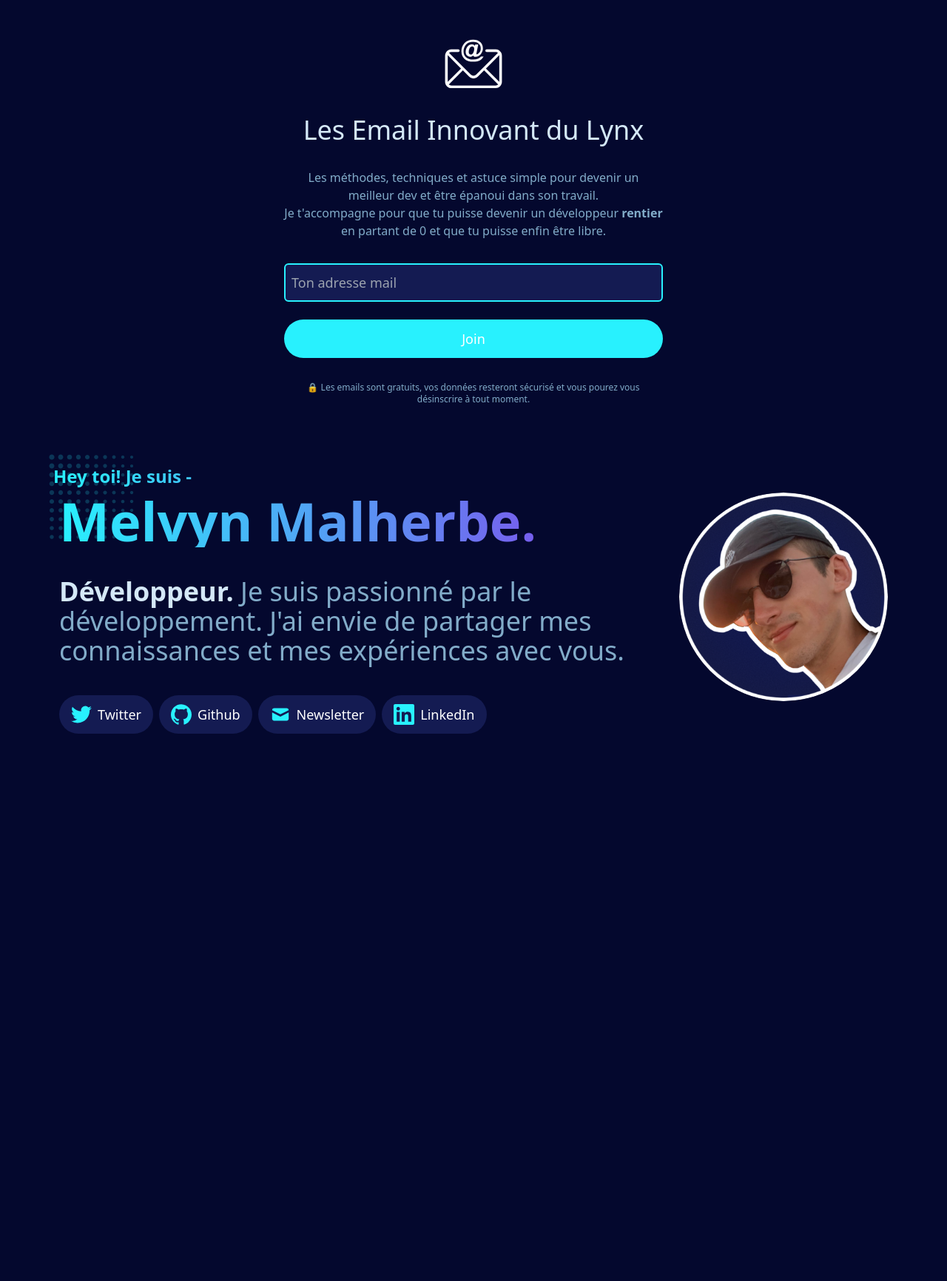
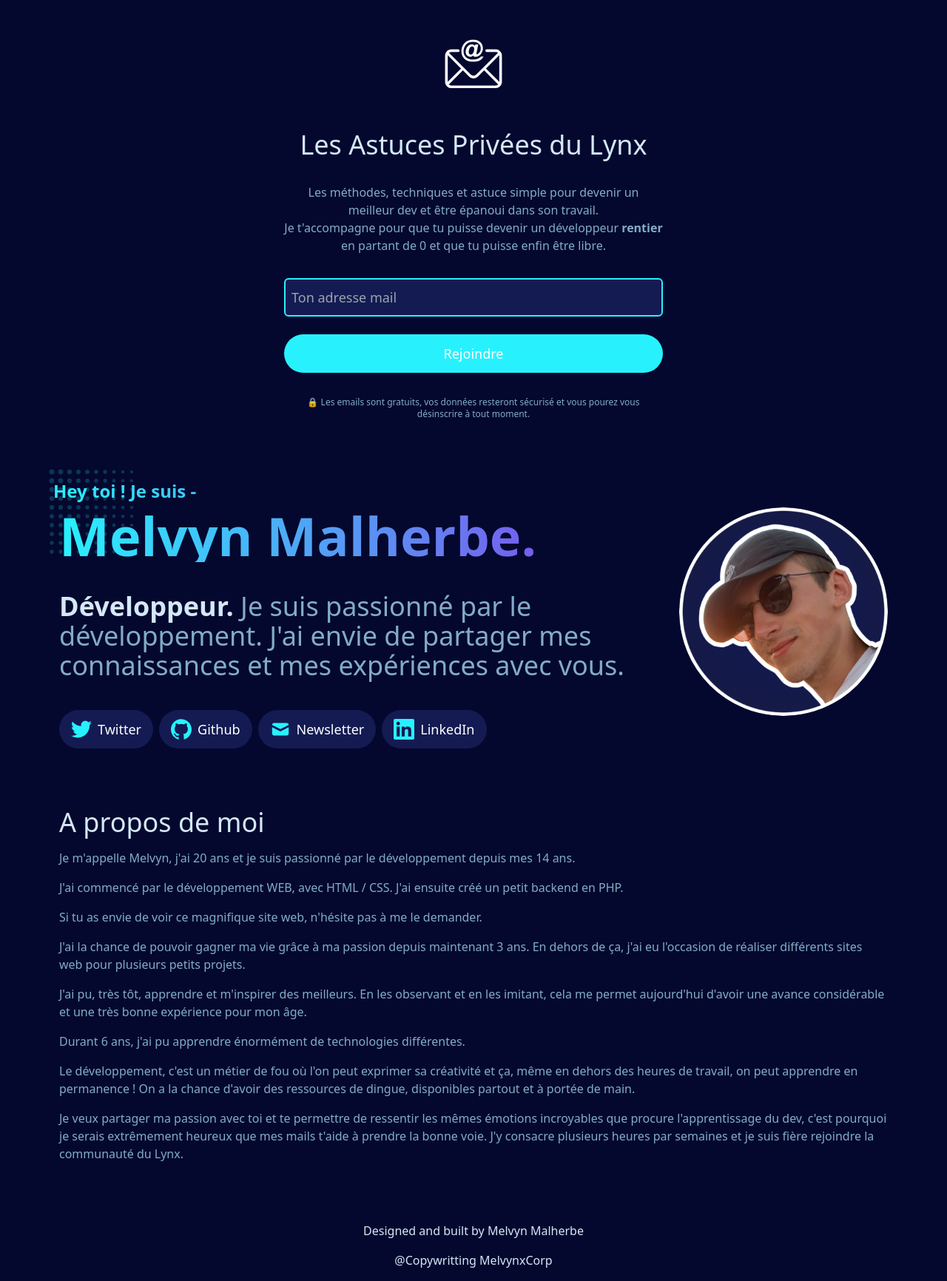
Before and after one commit to villou/melvynx-web-v3, a Next.js app: page /emails in a window 1280 px wide. Shown: the whole page at 74% size. Before the commit the page ends 1088 px from the top, so only its background shows below. Built offline with nearby package versions, Linux system fonts and the light colour scheme.

Commit message:
update email

```diff
--- a/pages/emails.tsx
+++ b/pages/emails.tsx
@@ -1,52 +1,34 @@
 import Head from 'next/head';
-import React, { FormEvent } from 'react';
+import Image from 'next/image';
+import { PropsWithChildren } from 'react';
 import { EmailsForm } from '~/components/emails/emails-form/EmailsForm';
+import Footer from '~/components/footer/Footer';
 import { Profile } from '~/components/landing-page/profile/Profile';
 import styles from '../styles/Emails.module.css';
 
-type EmailType = {
-  email: HTMLInputElement;
-};
-
 export default function emails() {
-  const handleSubmit = (e: FormEvent<HTMLFormElement>) => {
-    e.preventDefault();
-
-    // get query params
-    const query = new URLSearchParams(window.location.search);
-
-    const value = e.currentTarget.email.value;
-
-    const data = { email: value, from: query.get('f') ?? 'website' };
-
-    fetch('/api/add-emails', {
-      method: 'POST',
-      body: JSON.stringify(data),
-    }).then(() => {
-      console.log('All good');
-    });
-  };
-
   return (
     <>
       <Head>
-        <title>Les Tips du Lynx</title>
+        <title>Les Astuces Privées du Lynx</title>
       </Head>
       <div className="flex flex-col items-center gap-6 sm:gap-8 text-center max-w-lg m-auto mt-4 sm:mt-8">
-        <img
-          className={'w-24 h-24 ' + styles.icon}
+        <Image
+          className={`w-24 h-24 ${styles.icon}`}
           src="/icons/email.svg"
           alt="Email"
+          width={96}
+          height={96}
         />
-        <h1 className="text-4xl">Les Email Innovant du Lynx</h1>
-        <p className="text-base text-textSecondary ">
+        <h1 className="text-4xl">Les Astuces Privées du Lynx</h1>
+        <Body>
           Les méthodes, techniques et astuce simple pour devenir un meilleur dev
           et être épanoui dans son travail.
           <br />
           Je t'accompagne pour que tu puisse devenir un développeur{' '}
           <b>rentier</b> en partant de 0 et que tu puisse enfin être libre.
-        </p>
-        <EmailsForm placeholder="Ton adresse mail" />
+        </Body>
+        <EmailsForm callToAction="Rejoindre" placeholder="Ton adresse mail" />
         <p className="text-textSecondary text-xs">
           🔒 Les emails sont gratuits, vos données resteront sécurisé et vous
           pourez vous désinscrire à tout moment.
@@ -55,13 +37,59 @@ export default function emails() {
       <div className="my-20">
         <Profile
           className=""
-          upperName="Hey toi! Je suis -"
+          upperName="Hey toi ! Je suis -"
           descriptionHighlight="Développeur."
           description="Je suis passionné par le développement. J'ai envie de partager mes connaissances et mes expériences avec vous."
           fullScreenSize={false}
         />
       </div>
-      <div className="my-20"></div>
+      <div className="my-20 flex flex-col gap-4">
+        <h1 className="text-4xl">A propos de moi</h1>
+        <Body>
+          Je m'appelle Melvyn, j'ai 20 ans et je suis passionné par le
+          développement depuis mes 14 ans.
+        </Body>
+        <Body>
+          J'ai commencé par le développement WEB, avec HTML / CSS. J'ai ensuite
+          créé un petit backend en PHP.
+        </Body>
+        <Body>
+          Si tu as envie de voir ce magnifique site web, n'hésite pas à me le
+          demander.
+        </Body>
+        <Body>
+          J'ai la chance de pouvoir gagner ma vie grâce à ma passion depuis
+          maintenant 3 ans. En dehors de ça, j'ai eu l'occasion de réaliser
+          différents sites web pour plusieurs petits projets.
+        </Body>
+        <Body>
+          J'ai pu, très tôt, apprendre et m'inspirer des meilleurs. En les
+          observant et en les imitant, cela me permet aujourd'hui d'avoir une
+          avance considérable et une très bonne expérience pour mon âge.
+        </Body>
+        <Body>
+          Durant 6 ans, j'ai pu apprendre énormément de technologies
+          différentes.
+        </Body>
+        <Body>
+          Le développement, c'est un métier de fou où l'on peut exprimer sa
+          créativité et ça, même en dehors des heures de travail, on peut
+          apprendre en permanence ! On a la chance d'avoir des ressources de
+          dingue, disponibles partout et à portée de main.
+        </Body>
+        <Body>
+          Je veux partager ma passion avec toi et te permettre de ressentir les
+          mêmes émotions incroyables que procure l'apprentissage du dev, c'est
+          pourquoi je serais extrêmement heureux que mes mails t'aide à prendre
+          la bonne voie. J'y consacre plusieurs heures par semaines et je suis
+          fière rejoindre la communauté du Lynx.
+        </Body>
+      </div>
+      <Footer />
     </>
   );
 }
+
+const Body = ({ children }: PropsWithChildren<unknown>) => (
+  <p className="text-base text-textSecondary">{children}</p>
+);
```
